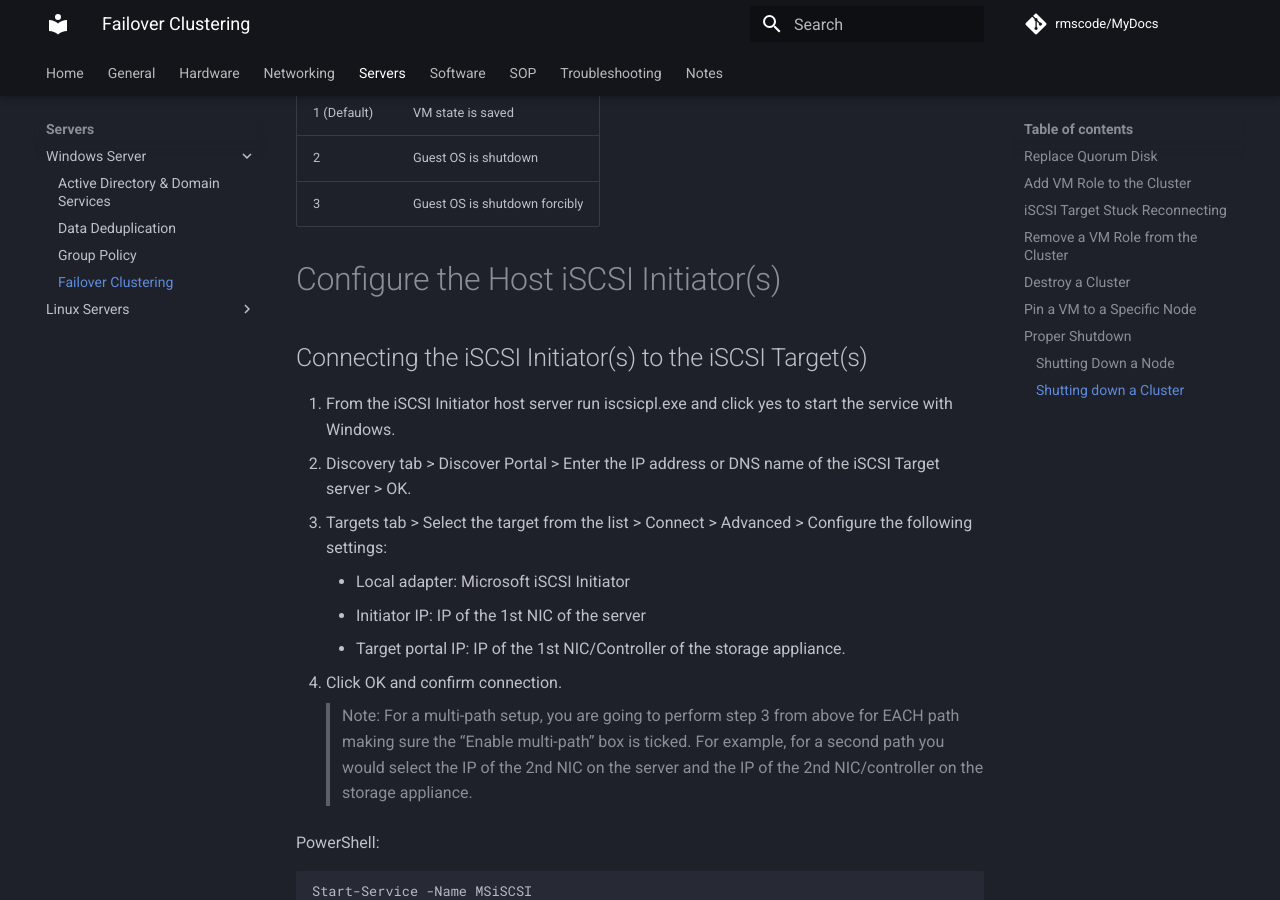
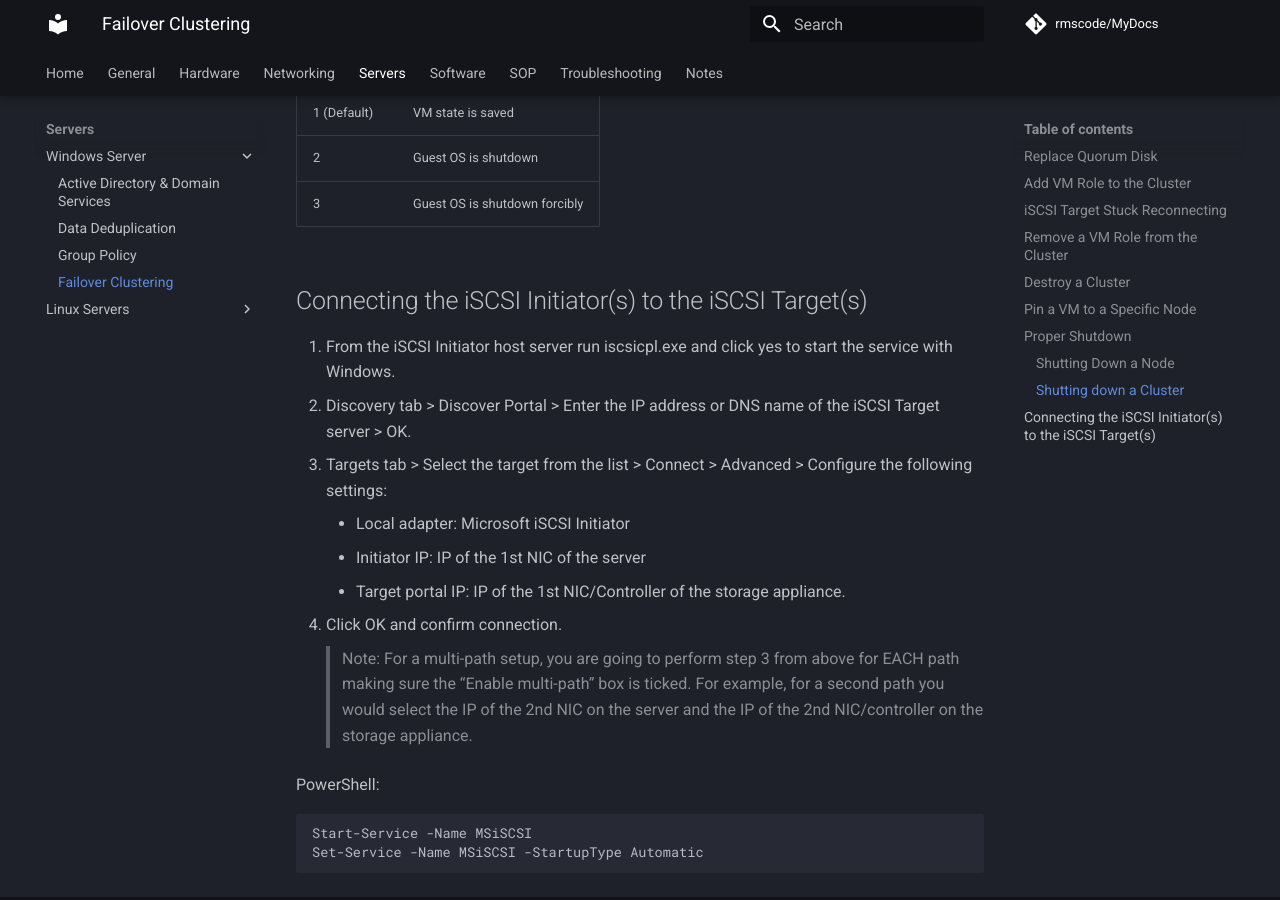
Before and after one commit to rmscode/binary-garden, an MkDocs documentation site: the page built from docs/servers/windows-server/msft-cluster.md, in a window 1280 px wide and 900 px high, scrolled down 2674 px. Built offline with MkDocs 1.6.1 and Material for MkDocs 9.7.7, drawn with Linux system fonts in a browser that asks for light colours; comment, search, counter and statistics services are not loaded.

Commit message:
Update msft-cluster.md

```diff
--- a/docs/servers/windows-server/msft-cluster.md
+++ b/docs/servers/windows-server/msft-cluster.md
@@ -92,8 +92,6 @@ Value       | Effect
 2           | Guest OS is shutdown
 3           | Guest OS is shutdown forcibly
 
-# Configure the Host iSCSI Initiator(s)
-
 ## Connecting the iSCSI Initiator(s) to the iSCSI Target(s)
 1.	From the iSCSI Initiator host server run iscsicpl.exe and click yes to start the service with Windows.
 2.	Discovery tab > Discover Portal > Enter the IP address or DNS name of the iSCSI Target server > OK.
```
